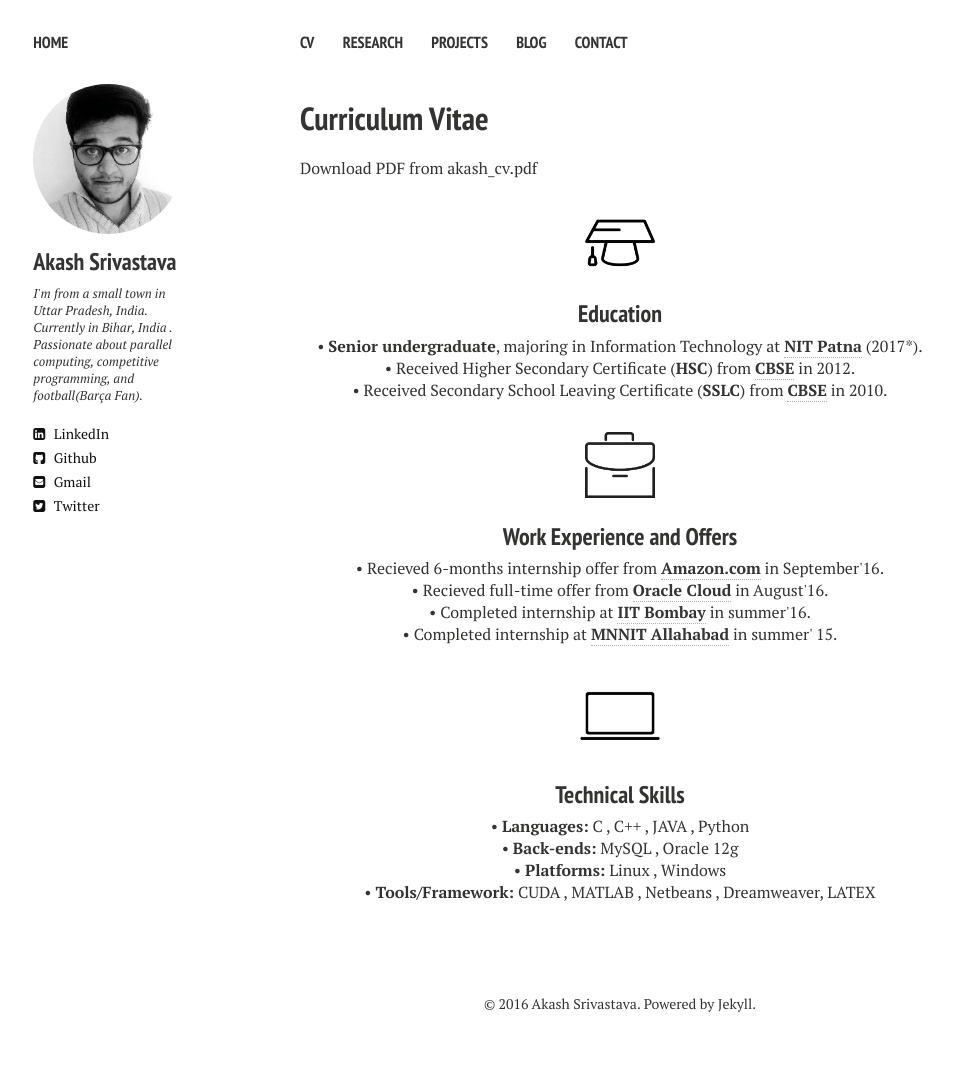
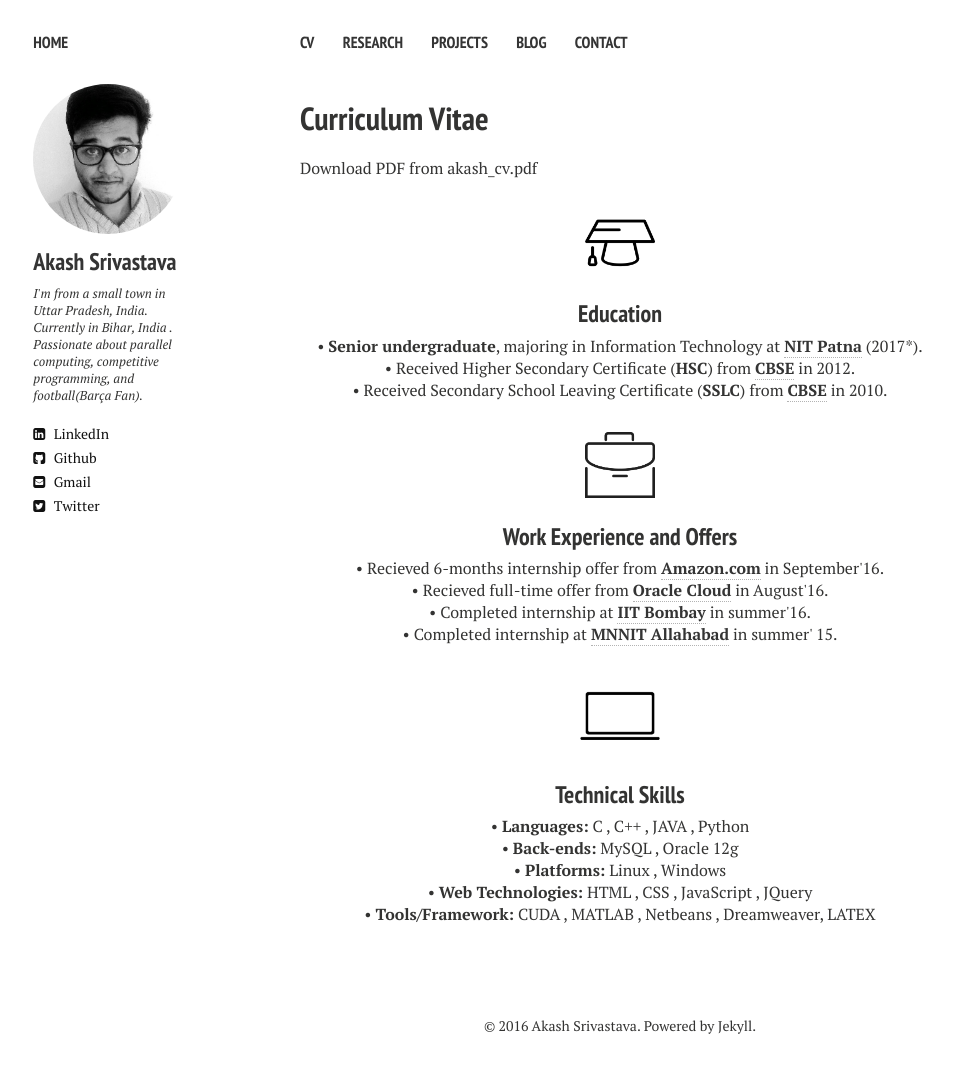
Before and after one commit to Akash1684/akash1684.github.io, a Jekyll site: the page built from cv.md, in a window 1280 px wide. Shown: the whole page, without its empty margins (20-973 px from the left). Built offline with Jekyll 4.4.1, drawn with Linux system fonts in a browser that asks for light colours; nearby versions of some CDN libraries; before the commit the page ends 1062 px from its top, so only the background shows below that.

Commit message:
Update cv.html

```diff
--- a/_layouts/cv.html
+++ b/_layouts/cv.html
@@ -68,6 +68,7 @@
     <p align="center">&#8226 <strong>Languages:</strong> C , C++ , JAVA , Python </p>
     <p align="center">&#8226 <strong>Back-ends:</strong> MySQL , Oracle 12g </p>
     <p align="center">&#8226 <strong>Platforms:</strong> Linux , Windows  </p>
+    <p align="center">&#8226 <strong>Web Technologies:</strong> HTML , CSS , JavaScript , JQuery </p>
     <p align="center" class="bottom-three">&#8226 <strong>Tools/Framework:</strong> CUDA , MATLAB , Netbeans , Dreamweaver, LATEX </p>
 
     </div><!-- /.article-wrap -->
```
